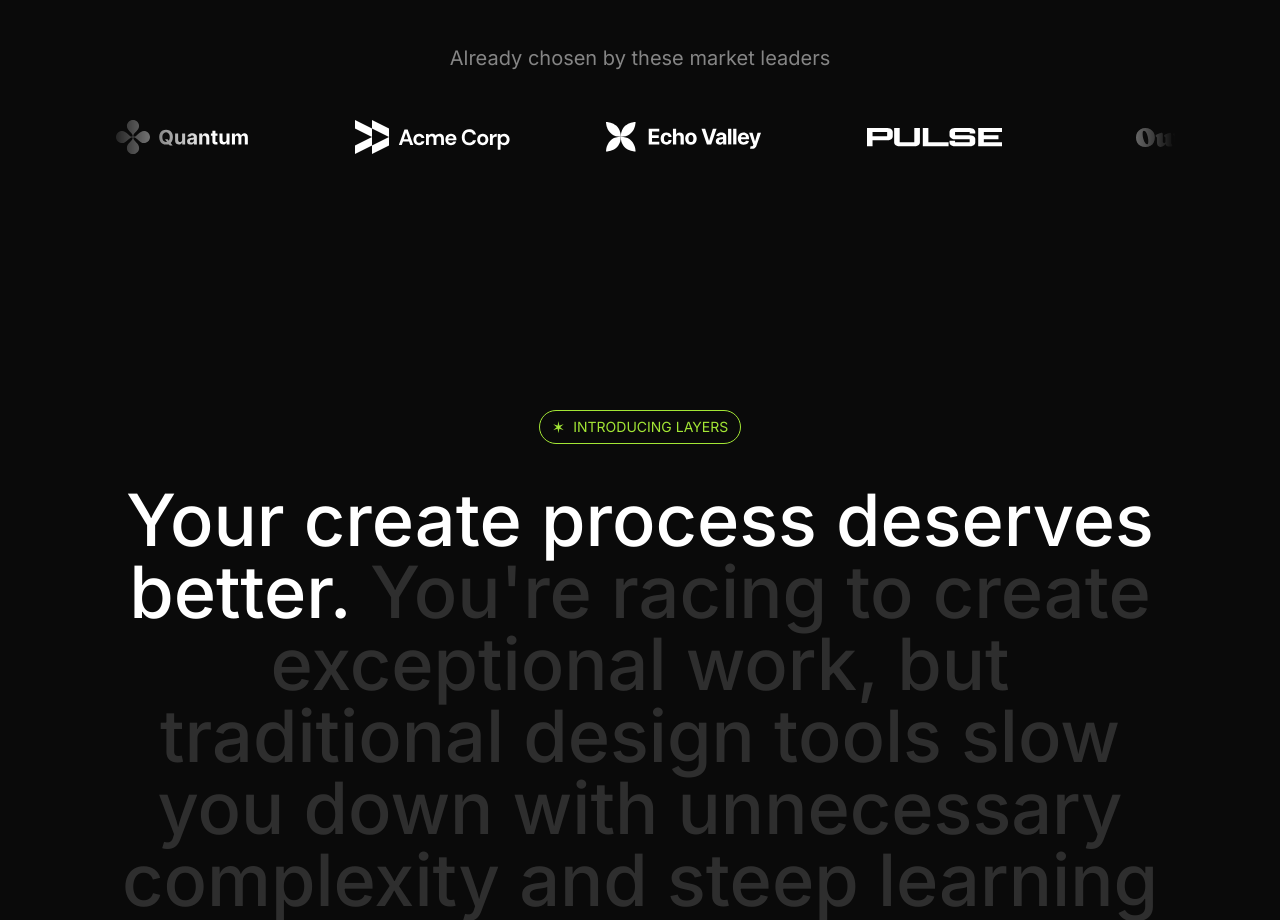
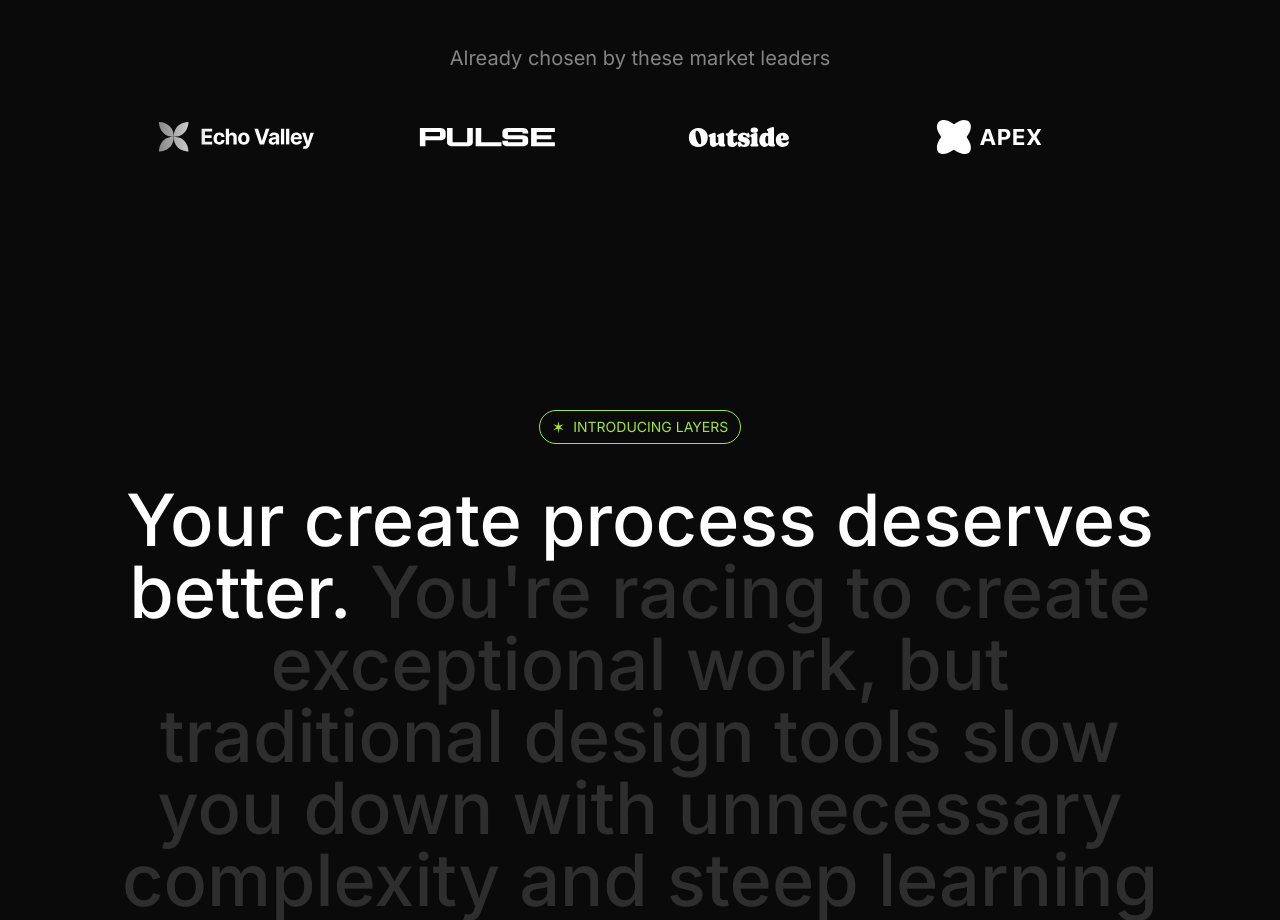
Before and after one commit to remus00/layers-design, a Next.js app: page / in a window 1280 px wide. Shown: the part 800-1720 px from the top of the page. Built offline with nearby package versions, Linux system fonts and the light colour scheme.

Commit message:
logo ticker animation

```diff
--- a/src/components/sections/logo-ticker.tsx
+++ b/src/components/sections/logo-ticker.tsx
@@ -1,5 +1,8 @@
+'use client';
 import { logos } from '@/constants';
+import { motion } from 'motion/react';
 import Image from 'next/image';
+import React from 'react';
 import { SectionWrapper } from '../custom/section-wrapper';
 
 export const LogoTicker = () => {
@@ -9,12 +12,20 @@
                 <h3 className="text-center text-xl text-white/50">
                     Already chosen by these market leaders
                 </h3>
-                <div className="mt-12 overflow-hidden [mask-image:linear-gradient(to_right,transparent,black_10%,black_90%,transparent)]">
-                    <div className="flex gap-24 pr-24">
-                        {logos.map((logo) => (
-                            <Image key={logo.name} src={logo.image} alt={logo.name} />
+                <div className="mt-12 flex overflow-hidden [mask-image:linear-gradient(to_right,transparent,black_10%,black_90%,transparent)]">
+                    <motion.div
+                        animate={{ x: '-50%' }}
+                        transition={{ duration: 30, ease: 'linear', repeat: Infinity }}
+                        className="flex gap-24 flex-none pr-24"
+                    >
+                        {Array.from({ length: 2 }).map((_, idx) => (
+                            <React.Fragment key={idx}>
+                                {logos.map((logo) => (
+                                    <Image key={logo.name} src={logo.image} alt={logo.name} />
+                                ))}
+                            </React.Fragment>
                         ))}
-                    </div>
+                    </motion.div>
                 </div>
             </div>
         </SectionWrapper>
```
